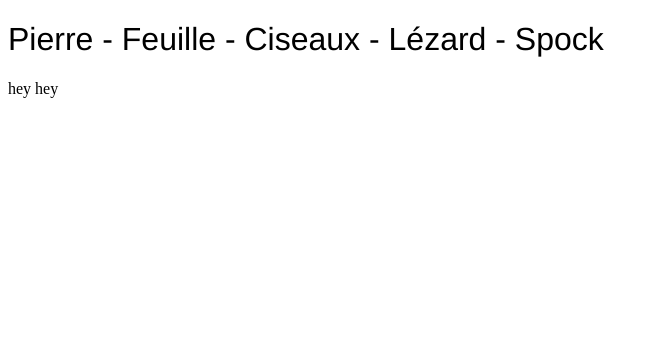
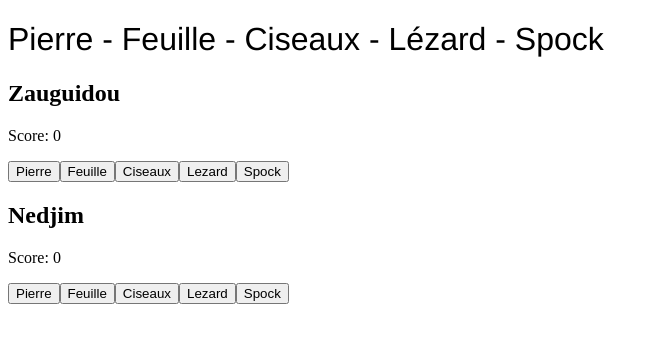
Before and after one commit to Nedjim/PFCLZ, a React app: page / in a window 1280 px wide. Shown: the top 342 px of the page, without its empty margins (0-659 px from the left). Built offline with nearby package versions, Linux system fonts and the light colour scheme; the HTML template or start-up script is replaced by a standard one.

Commit message:
Add players

```diff
--- a/src/components/content/Content.js
+++ b/src/components/content/Content.js
@@ -1,13 +1,29 @@
 import React, { Component }         from 'react';
 import data                         from '../../data/pfcls.json'
+import Player                       from './players/Player';
 
 export default class Content extends Component {
 
+    constructor(){
+        super();
+        this.state = {
+            players : [
+                {name : 'Zauguidou', score: 0, choix: null},
+                {name : 'Nedjim', score: 0, choix: null}
+            ]
+        }
+    }
+
     render(){
-        console.log(data);
         return (
             <div>
-                hey hey
+                {
+                    this.state.players.map((player, index) => {
+                        return(
+                            <Player key={index} player={player} />
+                        )
+                    })
+                }
             </div>
         )
     }
--- /dev/null
+++ b/src/components/content/players/Player.js
@@ -0,0 +1,18 @@
+import React, { Component }         from 'react';
+
+export default class Player extends Component {
+  render() {
+    return(
+      <div>
+          <h2>{this.props.player.name}</h2>
+          <p>Score: {this.props.player.score}</p>
+
+          <button>Pierre</button>
+          <button>Feuille</button>
+          <button>Ciseaux</button>
+          <button>Lezard</button>
+          <button>Spock</button>
+      </div>
+    )
+  }
+};
```
